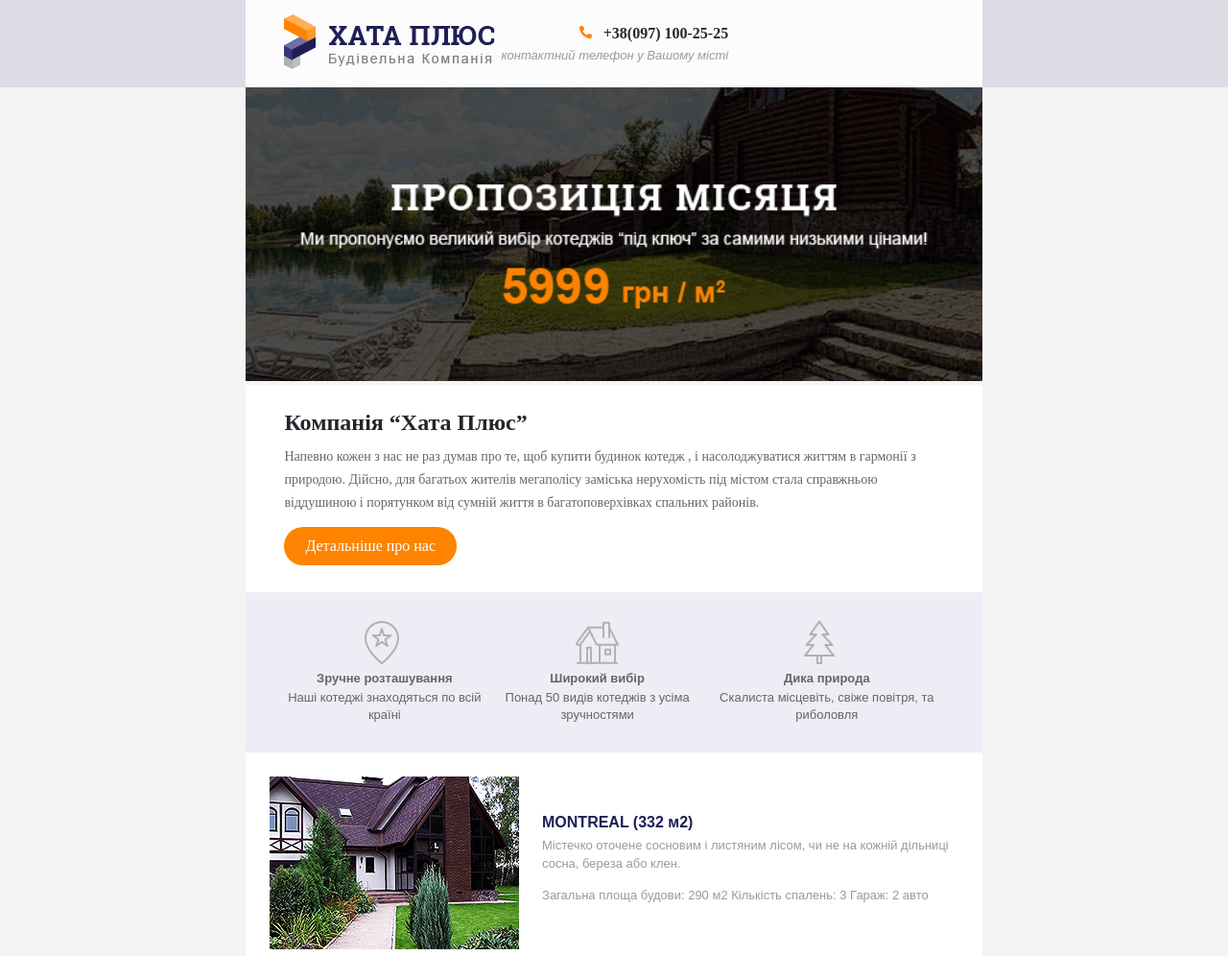
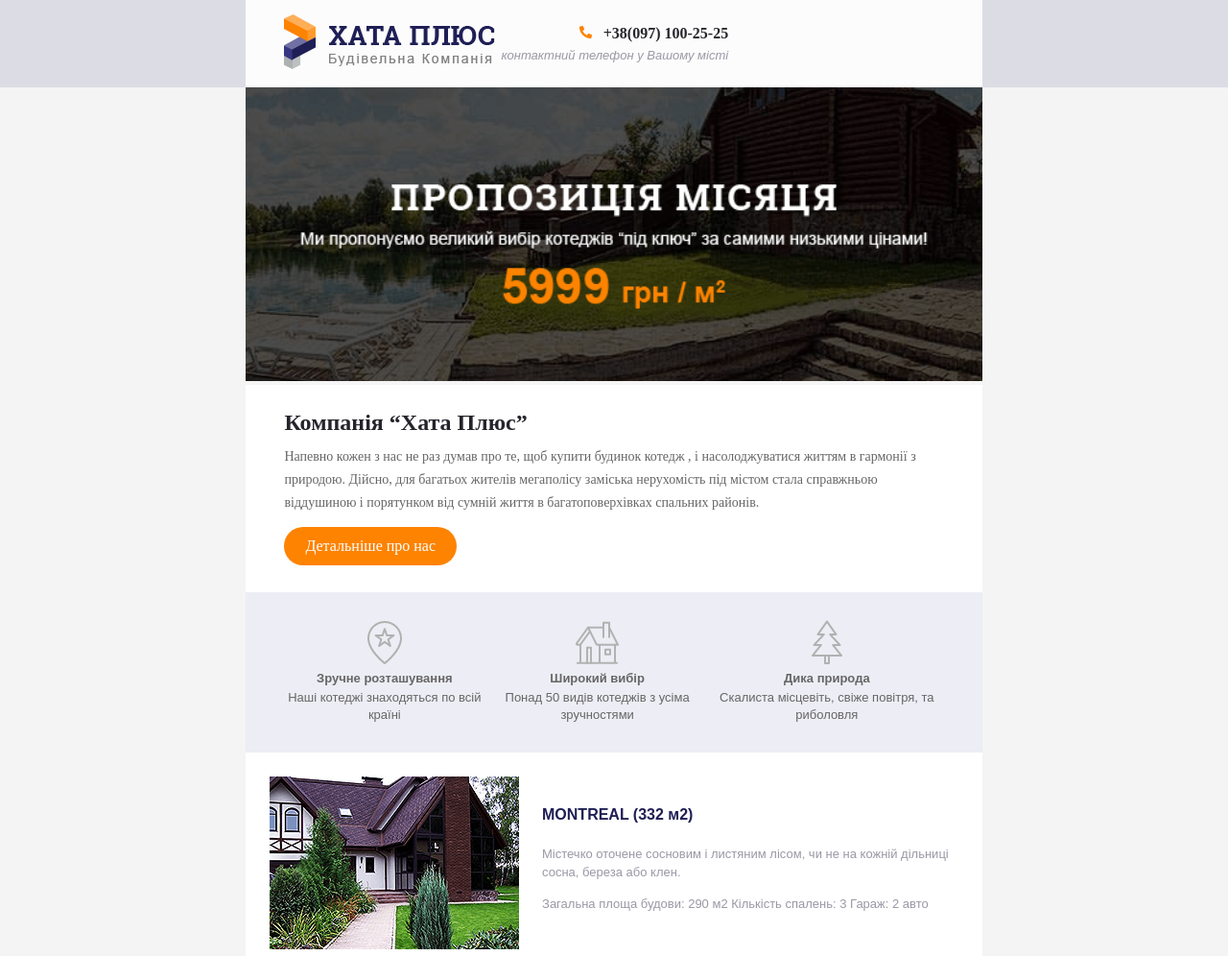
Before and after one commit to MatiushkoDasha/email, a plain HTML site: page index.html in a window 1280 px wide. Shown: the top 996 px of the page at 96% size. Drawn offline with Linux system fonts and the light colour scheme.

Commit message:
email finish

```diff
--- a/css/style.css
+++ b/css/style.css
@@ -102,9 +102,12 @@ a {
     padding: 2% 3%;
 }
 
+.mainsvg td {
+    text-align: center;
+}
+
 .mainsvg img {
     display: inline-block;
-    padding:  0 40%;
 }
 
 .mainsvg p {
@@ -147,9 +150,11 @@ a {
 .mainblocktwo img {
     padding-left: 20px ;
 }
+
 .zagolovok {
     font-size: 16px;
     line-height: 24px;
+    padding-bottom: 17px;
     color: #1f1f56;
     font-weight: bold;
     font-family: "Arial";
@@ -209,7 +214,7 @@ a {
 
 .soc table {
     width: 100%;
-    padding: 3% 16%;
+    padding: 3% 3%;
 }
 
 .soc img {
```
